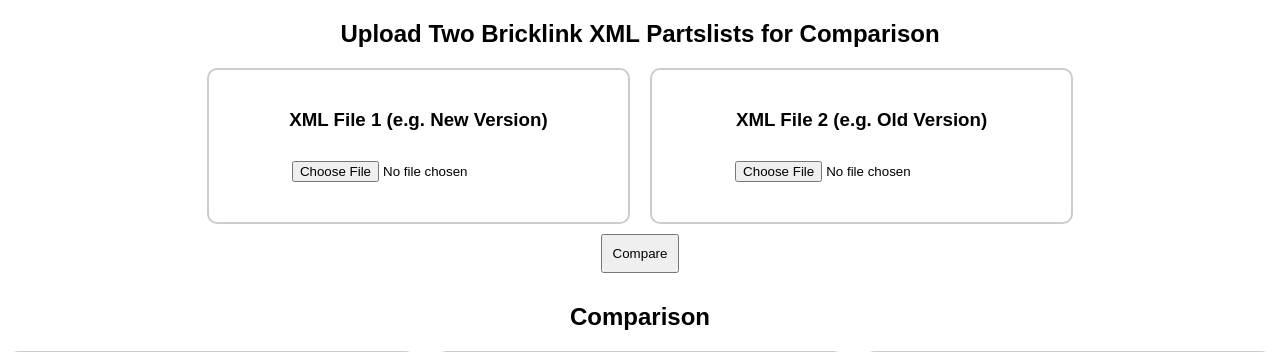
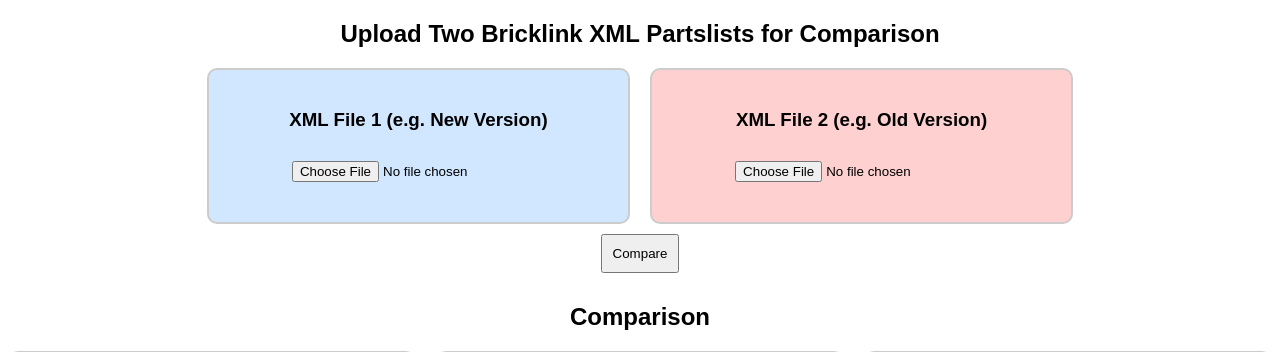
Before and after one commit to JackErhardt/BL-XML-Utils, a Flask app: page / in a window 1280 px wide. Shown: the top 352 px of the page. Run offline with Flask 3, Linux system fonts and the light colour scheme.

Commit message:
Added color coding to input boxes

```diff
--- a/templates/index.html
+++ b/templates/index.html
@@ -53,11 +53,11 @@
     <h2>Upload Two Bricklink XML Partslists for Comparison</h2>
     <form id="uploadForm" enctype="multipart/form-data">
         <div class="container">
-            <div class="upload-box">
+            <div class="upload-box xml1-box">
                 <h3>XML File 1 (e.g. New Version)</h3>
                 <input type="file" id="xmlFile1" name="file1" accept=".xml" required>
             </div>
-            <div class="upload-box">
+            <div class="upload-box xml2-box">
                 <h3>XML File 2 (e.g. Old Version)</h3>
                 <input type="file" id="xmlFile2" name="file2" accept=".xml" required>
             </div>
```
